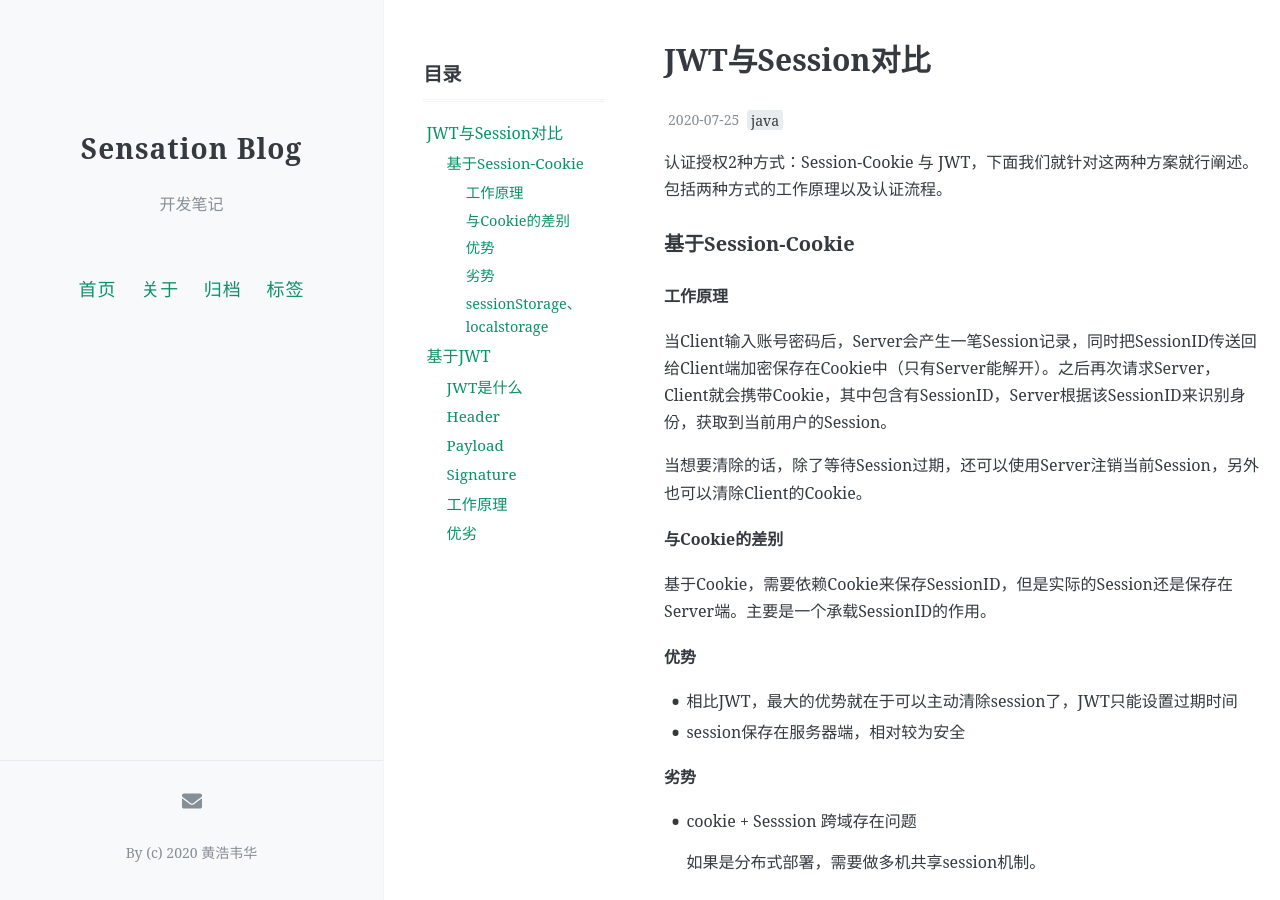
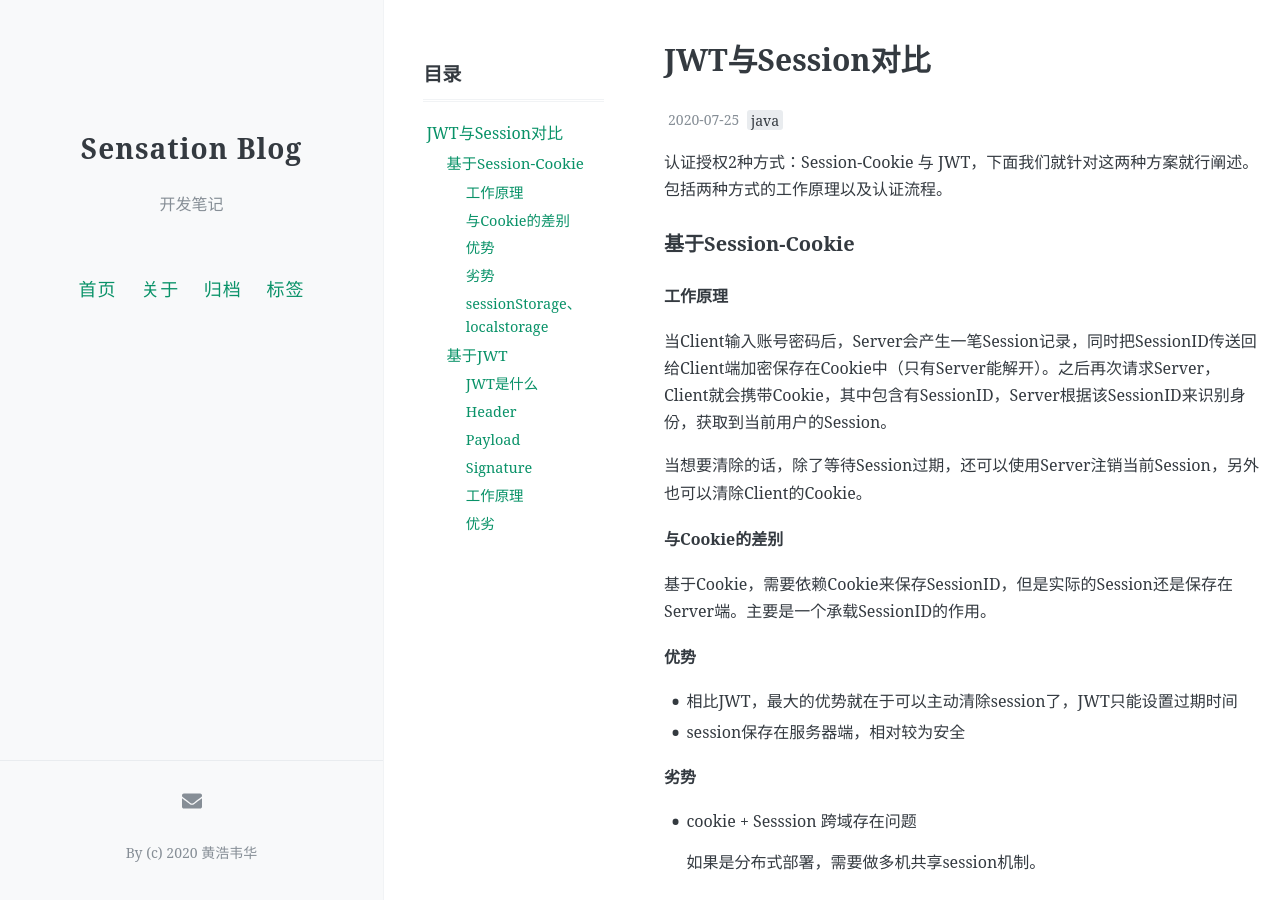
Before and after one commit to SensationG/blog, a Jekyll site: the page built from _posts/2020-07-25-JWTSession.md, in a window 1280 px wide and 900 px high. Built offline with Jekyll 4.4.1, drawn with Linux system fonts in a browser that asks for light colours; comment, search, counter and statistics services are not loaded.

```diff
--- a/_posts/2020-07-25-JWTSession.md
+++ b/_posts/2020-07-25-JWTSession.md
@@ -46,7 +46,7 @@ pinned: true
 - localstorage: 除非被清除，否则永久保存
 
 
-# 基于JWT
+## 基于JWT
 
 ##### JWT是什么
 
```
